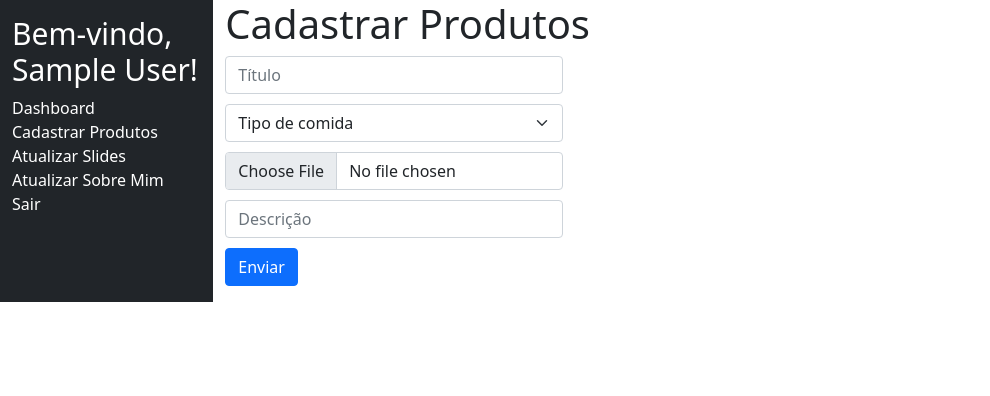
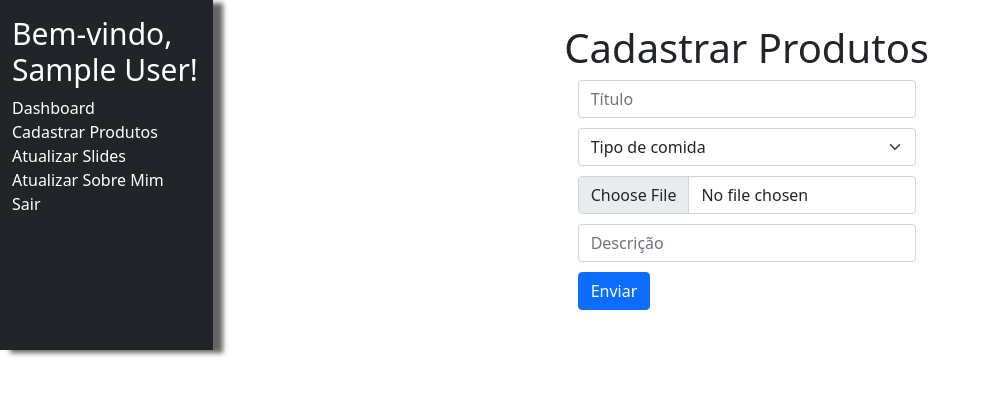
Before and after one commit to josebrunoleite/Projeto-Senac, a PHP site: page /admin/form-products.php in a window 1280 px wide. Shown: the top 396 px of the page, without its empty margins (0-990 px from the left). Run offline with PHP 8.4, Linux system fonts and the light colour scheme; the visitor is signed in with stand-in values (Sample User, id 1); data that the repository does not hold is empty; some libraries are stand-ins or nearby versions.

Commit message:
Mudanças do update produts
Alterando o cast, style e o formulario. junto com alteração no nome do delete

```diff
--- a/admin/form-products.php
+++ b/admin/form-products.php
@@ -1,9 +1,9 @@
 	<?php include_once('header.php'); ?>
 
 	<?php include_once('navbar.php'); ?>
-	<main class="col-md-9 col-lg-10">
-		<h1>Cadastrar Produtos</h1>
-		<div class="input-group">
+	<main class="col-md-9 col-lg-10 p-4">
+		<h1 id="main-title" class="text-center">Cadastrar Produtos</h1>
+		<div class="input-group justify-content-center">
 		<form action="create-cast.php" method="POST" enctype="multipart/form-data" accept-charset="utf-8">
 			<input type="text" name="nome" class="input-group form-control" placeholder="Título">
 			<select class="form-select" aria-label="Default select example" name="category" id="category">
--- a/admin/style.css
+++ b/admin/style.css
@@ -13,6 +13,12 @@ button{
 .nav-item a:hover{
 	color: #a4bceb !important;
 }
+#sidebarMenu{
+	max-height: 100%;
+	-webkit-box-shadow: 10px 3px 5px 0px rgba(50, 50, 50, 0.75);
+	-moz-box-shadow:    10px 3px 5px 0px rgba(50, 50, 50, 0.75);
+	box-shadow:         10px 3px 5px 0px rgba(50, 50, 50, 0.75);
+}
 @media screen and (max-width: 900px) {
   button{
   	float: right;
--- a/admin/view-cast.php
+++ b/admin/view-cast.php
@@ -21,7 +21,7 @@
 							  <td scope="row"><?=$post["name"]?></td>
 							  <td scope="action">
 							  	<a href="products-update.php?id=<?=$post['id']?>" title="">Editar</a>
-							  	<a href="delete-cast.php?id=<?=$post['id']?>">Excluir</a>
+							  	<a href="delete-products.php?id=<?=$post['id']?>">Excluir</a>
 							  </td>
 							</tr>
 					   	<?php endforeach;?>
```
Also changed, not shown: admin/products-update.php (+27 -7 lines), category.php (+5 -3 lines), admin/delete-products.php (renamed from admin/delete-cast.php).
